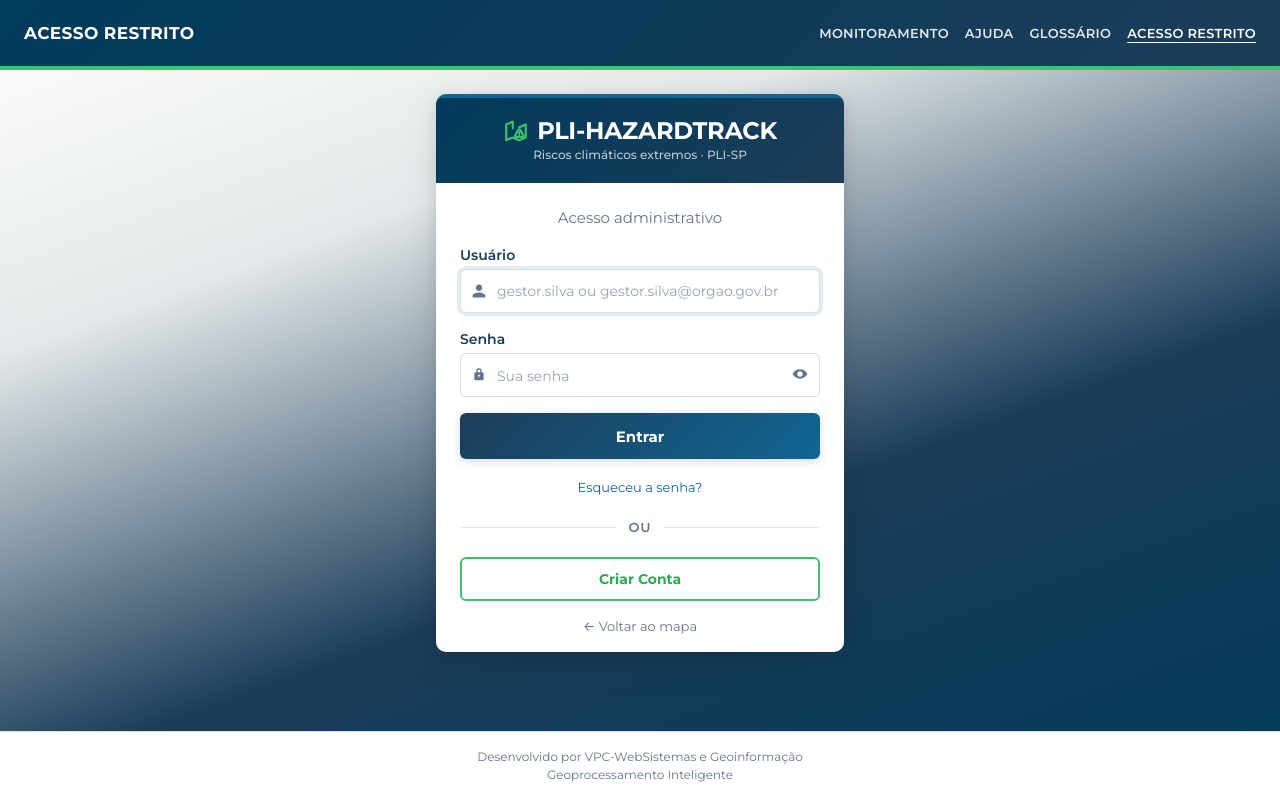
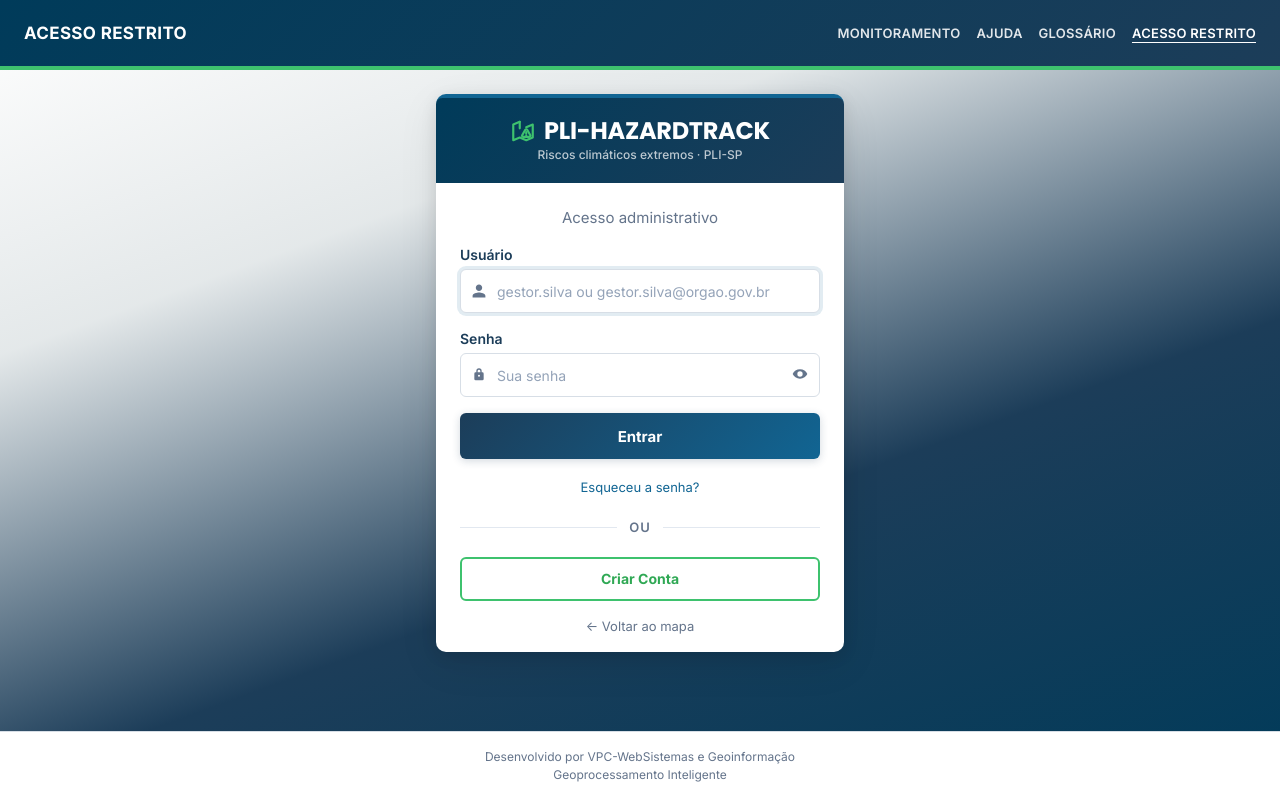
Before and after one commit to vpcapanema/PLI-HazardTrack, a Flask app: page /admin/login in a window 1280 px wide. Run offline with Flask 3, Linux system fonts and the light colour scheme; some libraries are stand-ins or nearby versions.

Commit message:
fix(admin): cabecalho e barra de sessao fixos; login com a fonte da app
Cabecalho da pagina e barra de sessao ficam grudados e fixos no topo
(sticky em 0 e 70px), fora do scroll — o cabecalho rolava junto com o
conteudo. Login: volta a fonte da propria aplicacao (Inter) no lugar da
Montserrat.

Co-Authored-By: Claude Fable 5.1 <noreply@anthropic.com>

```diff
--- a/static/admin.css
+++ b/static/admin.css
@@ -1295,13 +1295,13 @@ body.admin-app {
 
 /* ============================================================================
    PAGINA DE ACESSO — skin padrao do ecossistema PLI (identico nas 3 apps).
-   Medidas em px para nao depender do font-size raiz de cada app; Montserrat na
-   pagina inteira. Fica no fim do arquivo para prevalecer sobre as regras locais.
+   Medidas em px para nao depender do font-size raiz de cada app; fonte da app na
+   pagina com a fonte da propria app. Fica no fim do arquivo para prevalecer sobre as regras locais.
    ============================================================================ */
 body.access-page,
 body.access-page input,
 body.access-page button,
-body.access-page a { font-family: "Montserrat", system-ui, -apple-system, "Segoe UI", sans-serif; }
+body.access-page a { font-family: 'Inter', system-ui, -apple-system, "Segoe UI", sans-serif; }
 body.access-page header.topbar { box-sizing: border-box; height: 70px; min-height: 70px; padding: 8px 24px; gap: 16px; }
 body.access-page header.topbar h1 { margin: 0; font-size: 17px; font-weight: 700; letter-spacing: 0.02em; text-transform: uppercase; color: #fff; }
 body.access-page header.topbar nav { gap: 16px; font-size: 13px; font-weight: 600; text-transform: uppercase; letter-spacing: 0.02em; }
@@ -1313,7 +1313,7 @@ body.access-page .access-login-card { padding: 24px 24px 16px; border-radius: 10
 body.access-page .access-branding { margin: -24px -24px 24px; padding: 20px 16px; border-radius: 6px 6px 0 0; font-size: 24px; }
 body.access-page .access-brand-head { gap: 8px; font-size: 24px; }
 body.access-page .access-app-icon { width: 26px; height: 26px; }
-body.access-page .access-app-name { font-family: "Montserrat", system-ui, sans-serif; font-size: 24px; font-weight: 700; letter-spacing: -0.3px; }
+body.access-page .access-app-name { font-family: "Poppins", "Inter", system-ui, sans-serif; font-size: 24px; font-weight: 700; letter-spacing: -0.3px; }
 body.access-page .access-app-subtitle { margin-top: 4px; font-size: 12px; font-weight: 500; color: rgba(255, 255, 255, 0.72); }
 body.access-page .access-context { margin: 0 0 16px; font-size: 15px; color: #64748b; }
 body.access-page .access-field { margin-bottom: 16px; gap: 4px; }
@@ -1401,3 +1401,7 @@ body.access-page footer.footer { padding: 16px 24px; font-size: 12px; line-heigh
 .admin-sidebar .sidebar-brand-head > span { font-size: inherit; }
 .admin-sidebar .sidebar-brand-icon { font-size: 1em; }
 .admin-sidebar .sidebar-brand-name { font-size: 1em; }
+
+/* Cabecalho e barra de sessao grudados e fixos no topo, fora do scroll. */
+.admin-main > .admin-header { position: sticky; top: 0; z-index: 30; }
+.admin-main > .adm-session-bar { position: sticky; top: 70px; z-index: 29; margin: 0; }
--- a/templates/admin_login.html
+++ b/templates/admin_login.html
@@ -6,7 +6,7 @@
     <meta name="robots" content="noindex,nofollow">
     <title>PLI-HazardTrack — Administração</title>
     <link rel="icon" type="image/svg+xml" href="{{ url_for('static', filename='favicon.svg') }}">
-    <link href="https://fonts.googleapis.com/css2?family=Montserrat:wght@400;500;600;700&display=swap" rel="stylesheet">
+    <link href="https://fonts.googleapis.com/css2?family=Inter:wght@400;500;600;700&family=Poppins:wght@600;700&display=swap" rel="stylesheet">
     <link rel="stylesheet" href="{{ url_for('static', filename='admin.css') }}">
 </head>
 <body class="access-page">
```
